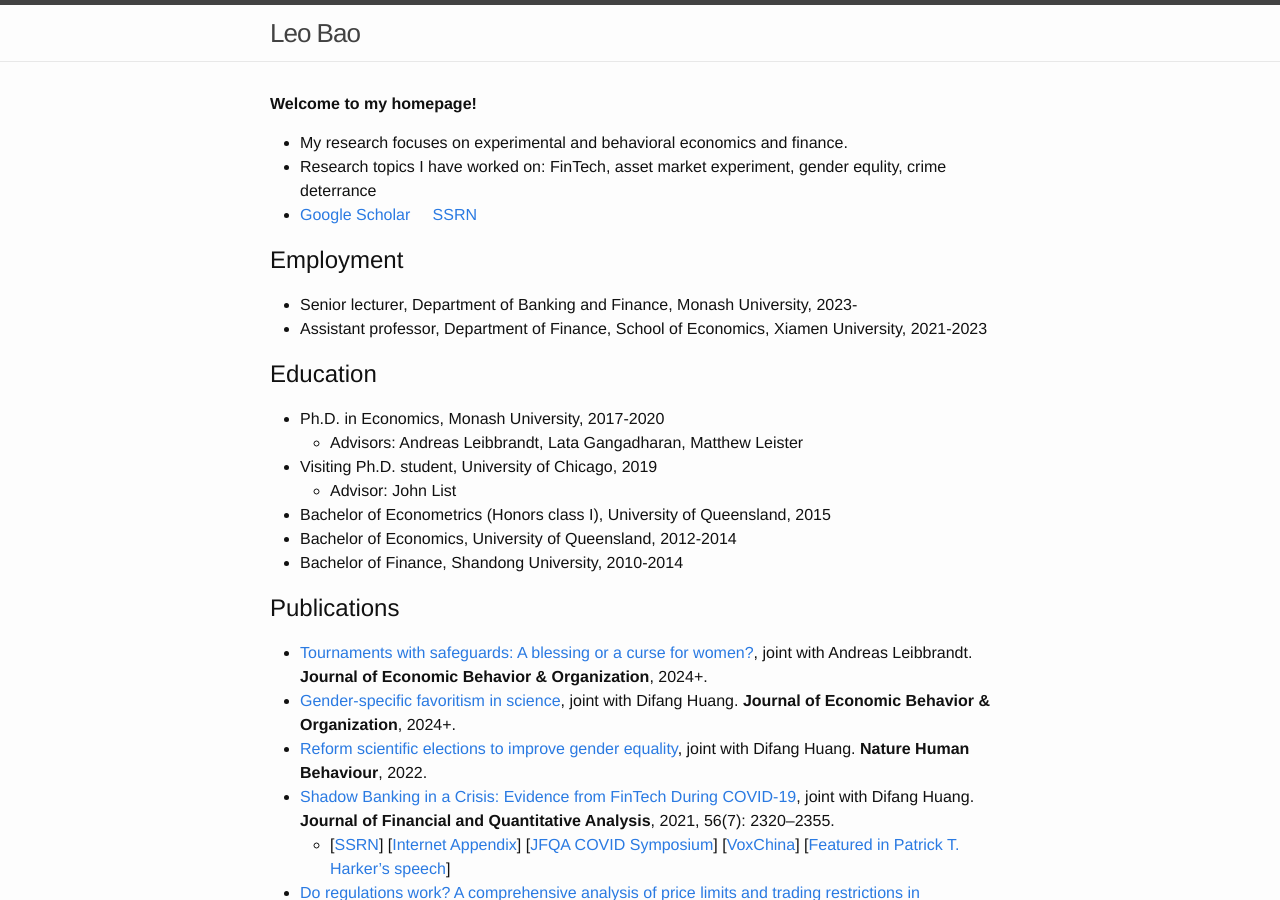
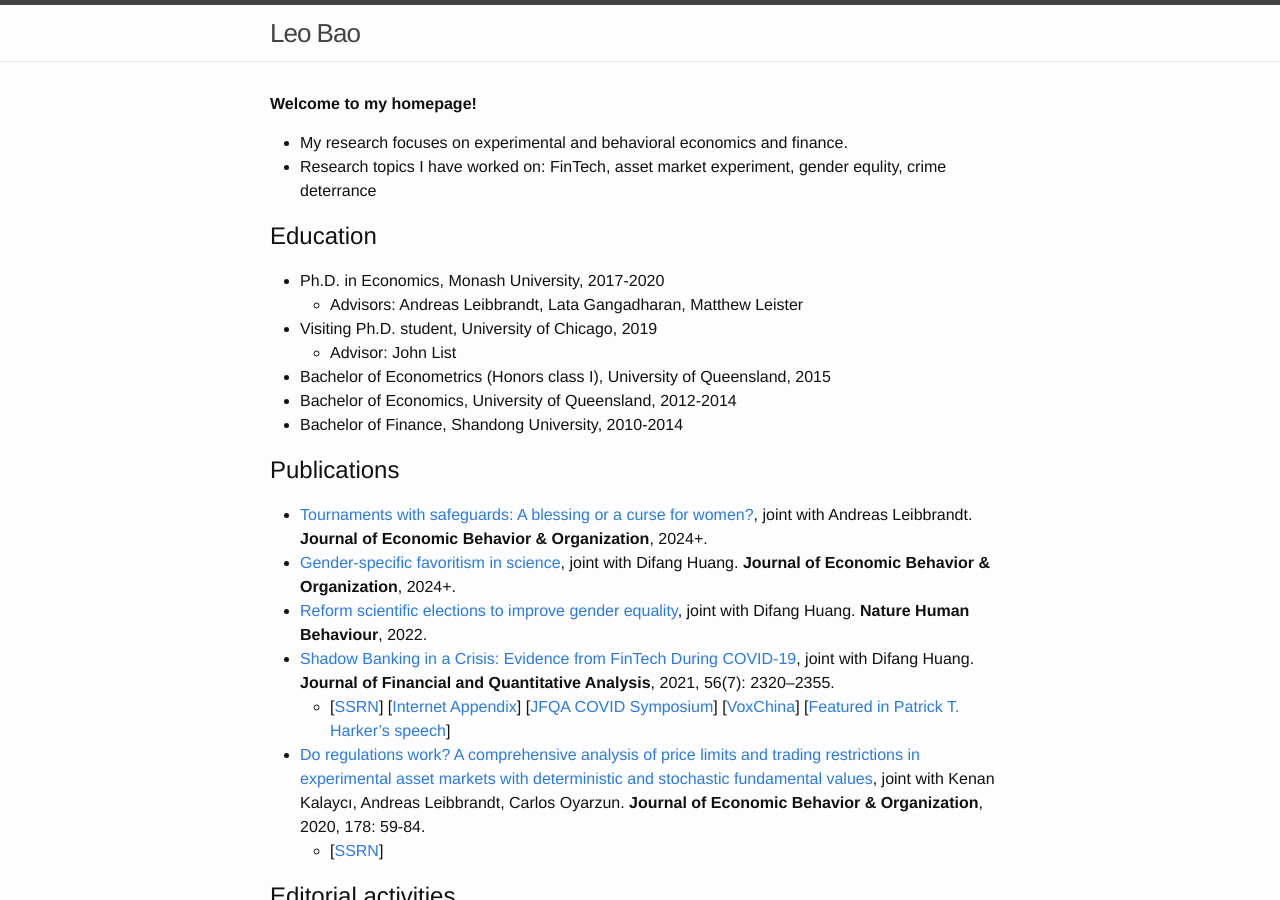
Before and after one commit to zhengyang-bao/zhengyang-bao.github.io, a Jekyll site: the page built from index.md, in a window 1280 px wide and 900 px high. Built offline with Jekyll 4.4.1, drawn with Linux system fonts in a browser that asks for light colours.

Commit message:
Update index.md

```diff
--- a/index.md
+++ b/index.md
@@ -5,12 +5,6 @@ layout: default
 **Welcome to my homepage!**
 - My research focuses on experimental and behavioral economics and finance.
 - Research topics I have worked on: FinTech, asset market experiment, gender equlity, crime deterrance
-- [Google Scholar](https://scholar.google.com/citations?user=3MKaiOcAAAAJ&hl) &nbsp;&nbsp;&nbsp;   [SSRN](https://papers.ssrn.com/sol3/cf_dev/AbsByAuth.cfm?per_id=4260154)
-
-
-## Employment
-- Senior lecturer, Department of Banking and Finance, Monash University, 2023-
-- Assistant professor, Department of Finance, School of Economics, Xiamen University, 2021-2023
 
 
 ## Education
```
